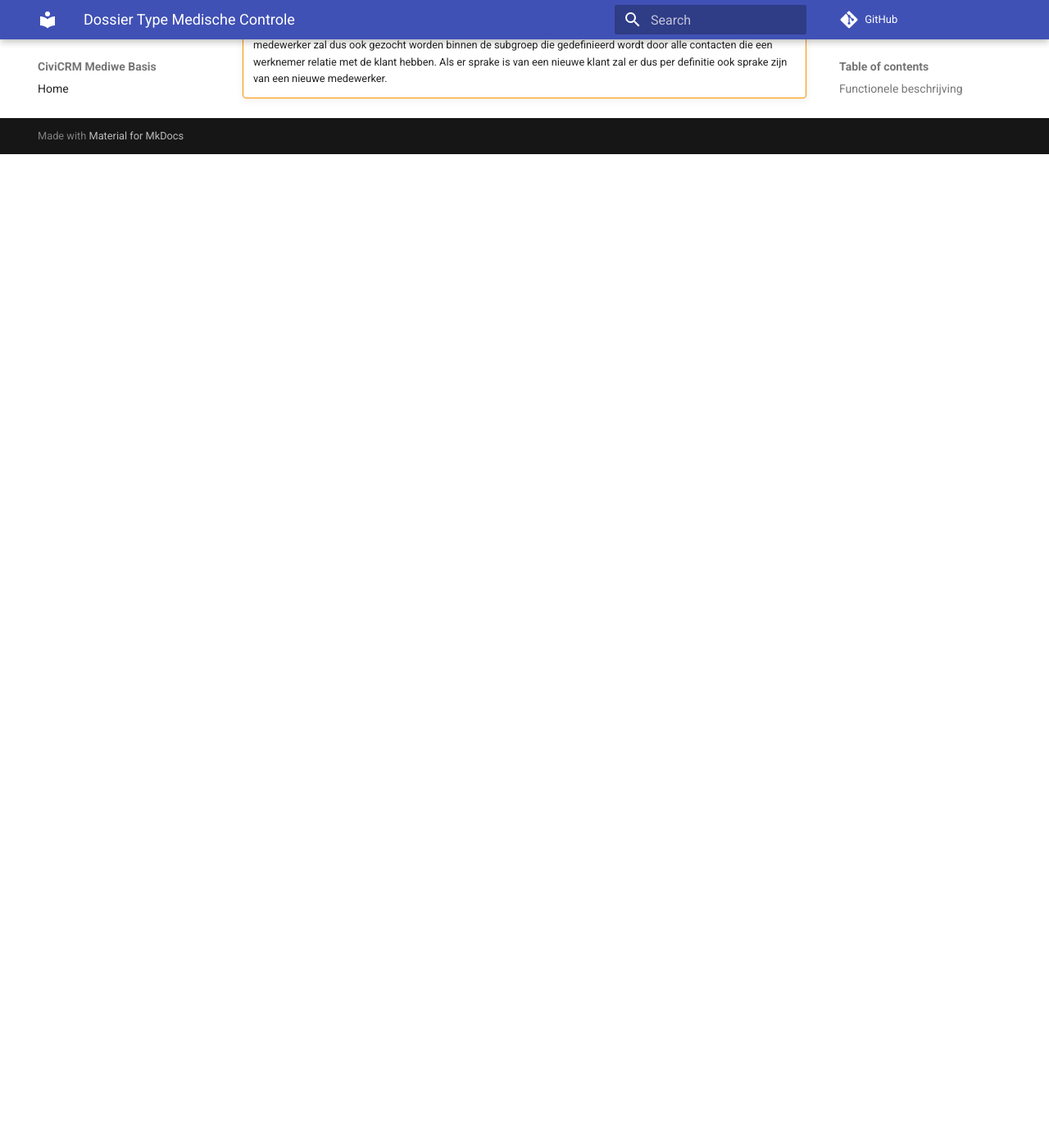
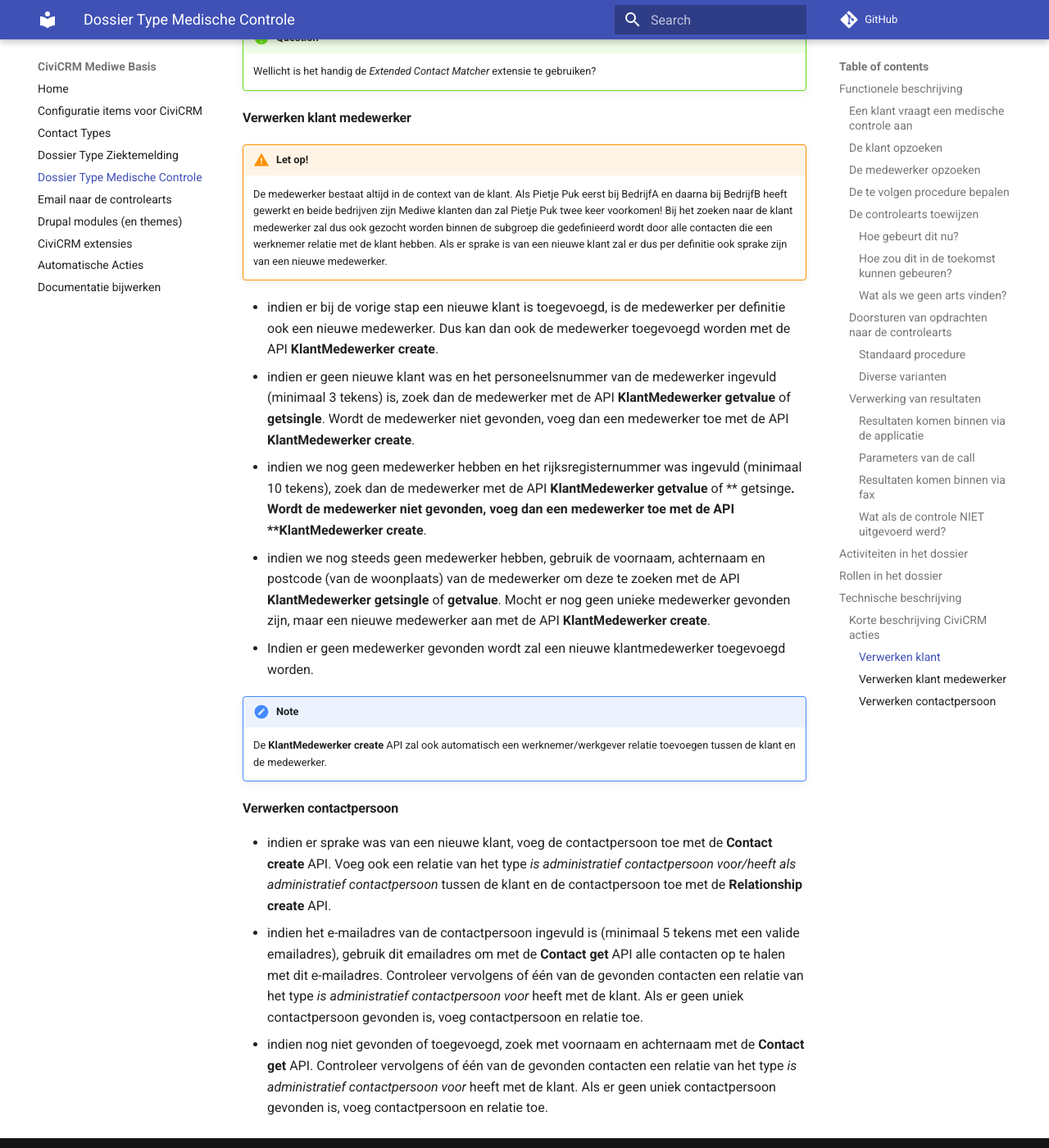
Before and after one commit to CiviCooP/be.mediwe.basis, an MkDocs documentation site: the page built from docs/medische_controle.md, in a window 1280 px wide and 1400 px high, scrolled down 6410 px. Shown: the whole window at 82% size. Built offline with MkDocs 1.6.1 and Material for MkDocs 9.7.7, drawn with Linux system fonts in a browser that asks for light colours; comment, search, counter and statistics services are not loaded; old or Windows-style settings are respelled for this version of MkDocs; before the commit the page ends 6598 px from its top, so only the background shows below that; some of the changed text lies outside the part shown.

Commit message:
documentatie update

```diff
--- a/docs/medische_controle.md
+++ b/docs/medische_controle.md
@@ -9,11 +9,12 @@ Daarom is zijn identiteit niet eenduidig gekend.
 
 De klant geeft ons volgende informatie:
 
-* De gegevens van de te controleren medewerker: naam, adres
+* De gegevens van de te controleren medewerker: naam, woonadres en eventueel adres waarde controle plaats gaat vinden (verblijfsadres)
 * De gegevens over de ziekteperiode
 * De facturatiegegevens van het bedrijf
 * Contact gegevens van de aanvrager (naam, telefoon, email)
 * E-mail adressen wie bevestiging van de aanvraag ontvangt en wie het resultaat ontvangt (telkens max. 3 adressen)
+* De eerste actie van de medische controle
 
 De verwerking verloopt in volgende stappen:
 
@@ -184,30 +185,44 @@ De medische controle komt in principe binnen met de API **MedischeControle** **c
 5. Verwerken dossier: er wordt een nieuw dossier medische controle aangemaakt. Indien er al een actief dossier medische controle bestaat voor de combinatie klant, medewerker en datum wordt een fout gemeld.
 
 #### Verwerken klant
-* indien het BTW nummer van de klant ingevuld is, zoek de klant met de API **Klant getvalue**. Als de klant niet gevonden wordt, maak een nieuwe klant aan met API **Klant create**. Als de klant gevonden wordt met het BTW nummer en de naam klant vanuit de API is niet gelijk aan de naam van de klant in de database, voeg dan ook de naam klant vanuit de API toe als contact identity *mediwe_synoniem_klant*.
+* indien het BTW nummer dat van de API komt niet leeg is, controleer of dit valide is. Een BTW nummer is valide als het minimaal 10 tekens bevat.
+* indien het BTW nummer van de klant ingevuld en valide is, zoek de klant met de API **Klant vindmetbtw**. Als de klant niet gevonden wordt, maak een nieuwe klant aan met API **Klant create**. Als de klant gevonden wordt met het BTW nummer en de naam klant vanuit de API is niet gelijk aan de naam van de klant in de database, voeg dan ook de naam klant vanuit de API toe als contact identity *mediwe_synoniem_klant*.
+
+!!! note
+
+    De API **Klant vindmetbtw** moet eerst de BTW uit de parameters herleiden tot alleen cijfers. Dus een input van BE 123.456-78 wordt 12345678. Vervolgens moet dat vergeleken worden met het opgeslagen custom veld. Er wordt een verborgen custom veld bij klant opgeslagen met alleen de cijfers van de BTW. Dit wordt bijgewerkt als het veld BTW nummer wijzigt. De API zal alle gegevens van de klant retourneren.
+
 * indien het BTW nummer niet ingevuld:
     * probeer als eerste de klant uniek te vinden met de naam via de API **Klant getvalue** of **getsingle**. Als dat lukt, gebruik deze klant.
     * als klant niet gevonden, gebruik dan de API **Contact findbyidentity** om de klant te vinden met de ingegeven naam. Als op die manier een klant gevonden wordt, gebruik die klant
 
+!!! note
 
-!!!! question
+    Bij het opzoeken op naam zal de *Contact Identities* extensie gebruikt worden om ook op synoniemen te kunnen zoeken. Daartoe zal een nieuw _identity type_ gebruikt worden (*name* is *mediwe_synoniem_klant* en label * klant bekend als*).
+
+* als de klant uiteindelijk niet gevonden wordt, moet er een nieuwe klant aangemaat worden met de API **Klant create**.
+
+!!! question
 
     Wellicht is het handig de *Extended Contact Matcher* extensie te gebruiken?
 
-
-!!!! note
-
-    Bijj het opzoeken op naam zal de *Contact Identities* extensie gebruikt worden om ook op synoniemen te kunnen zoeken. Daartoe zal een nieuw _identity type_ gebruikt worden (*name* is *mediwe_synoniem_klant* en label * klant bekend als*).
-
-Eventueel worden ook automatisch synoniemen toegevoegd. Als de klant niet gevonden wordt zal een nieuwe klant toegevoegd worden.
-
-
 #### Verwerken klant medewerker
-* het personeelsnummer van de medewerker als dit ingevuld is
-* het rijksregisternummer van de klant als dit ingevuld is
-* de voor- en achternaam van de klant als dit ingevuld is
-Indien er geen medewerker gevonden wordt zal een nieuwe klantmedewerker toegevoegd worden.
 
 !!! warning "Let op!"
 
     De medewerker bestaat altijd in de context van de klant. Als Pietje Puk eerst bij BedrijfA en daarna bij BedrijfB heeft gewerkt en beide bedrijven zijn Mediwe klanten dan zal Pietje Puk twee keer voorkomen! Bij het zoeken naar de klant medewerker zal dus ook gezocht worden binnen de subgroep die gedefinieerd wordt door alle contacten die een werknemer relatie met de klant hebben. Als er sprake is van een nieuwe klant zal er dus per definitie ook sprake zijn van een nieuwe medewerker.
+
+* indien er bij de vorige stap een nieuwe klant is toegevoegd, is de medewerker per definitie ook een nieuwe medewerker. Dus kan dan ook de medewerker toegevoegd worden met de API **KlantMedewerker create**.
+* indien er geen nieuwe klant was en het personeelsnummer van de medewerker ingevuld (minimaal 3 tekens) is, zoek dan de medewerker met de API **KlantMedewerker getvalue** of **getsingle**. Wordt de medewerker niet gevonden, voeg dan een medewerker toe met de API **KlantMedewerker create**.
+* indien we nog geen medewerker hebben en het rijksregisternummer was ingevuld (minimaal 10 tekens), zoek dan de medewerker met de API **KlantMedewerker getvalue** of ** getsinge**. Wordt de medewerker niet gevonden, voeg dan een medewerker toe met de API **KlantMedewerker create**.
+* indien we nog steeds geen medewerker hebben, gebruik de voornaam, achternaam en postcode (van de woonplaats) van de medewerker om deze te zoeken met de API **KlantMedewerker getsingle** of **getvalue**. Mocht er nog geen unieke medewerker gevonden zijn, maar een nieuwe medewerker aan met de API **KlantMedewerker create**.
+* Indien er geen medewerker gevonden wordt zal een nieuwe klantmedewerker toegevoegd worden.
+
+!!! note
+
+    De **KlantMedewerker create** API zal ook automatisch een werknemer/werkgever relatie toevoegen tussen de klant en de medewerker.
+
+#### Verwerken contactpersoon
+* indien er sprake was van een nieuwe klant, voeg de contactpersoon toe met de **Contact create** API. Voeg ook een relatie van het type *is administratief contactpersoon voor/heeft als administratief contactpersoon* tussen de klant en de contactpersoon toe met de **Relationship create** API.
+* indien het e-mailadres van de contactpersoon ingevuld is (minimaal 5 tekens met een valide emailadres), gebruik dit emailadres om met de **Contact get** API alle contacten op te halen met dit e-mailadres. Controleer vervolgens of één van de gevonden contacten een relatie van het type *is administratief contactpersoon voor* heeft met de klant. Als er geen uniek contactpersoon gevonden is, voeg contactpersoon en relatie toe.
+* indien nog niet gevonden of toegevoegd, zoek met voornaam en achternaam met de **Contact get** API. Controleer vervolgens of één van de gevonden contacten een relatie van het type *is administratief contactpersoon voor* heeft met de klant. Als er geen uniek contactpersoon gevonden is, voeg contactpersoon en relatie toe.
```
Also changed, not shown: 2 other files.
